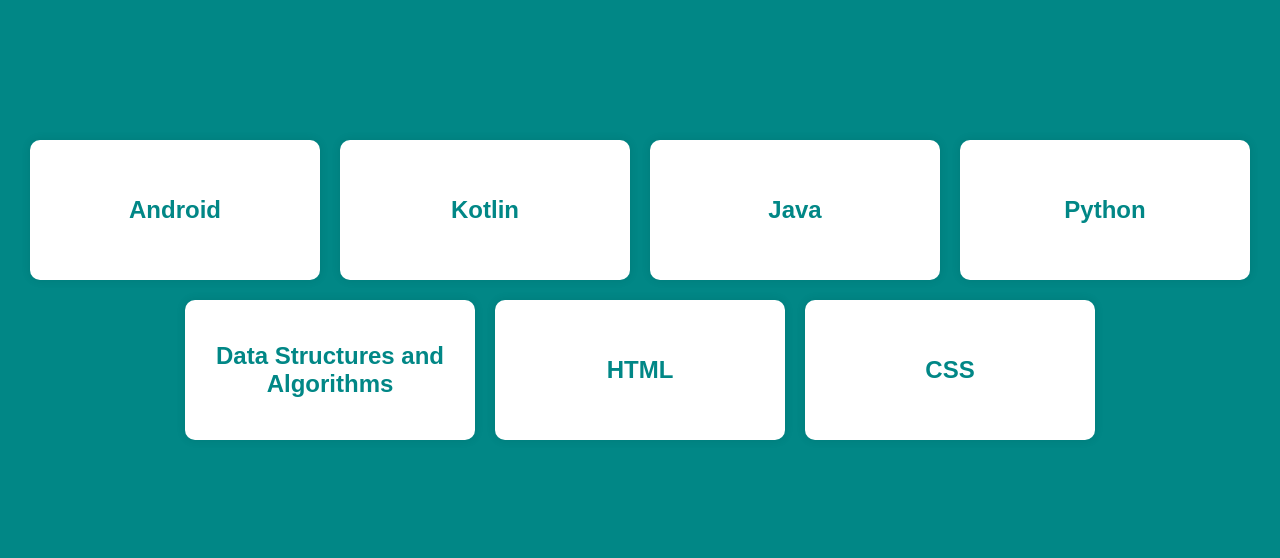
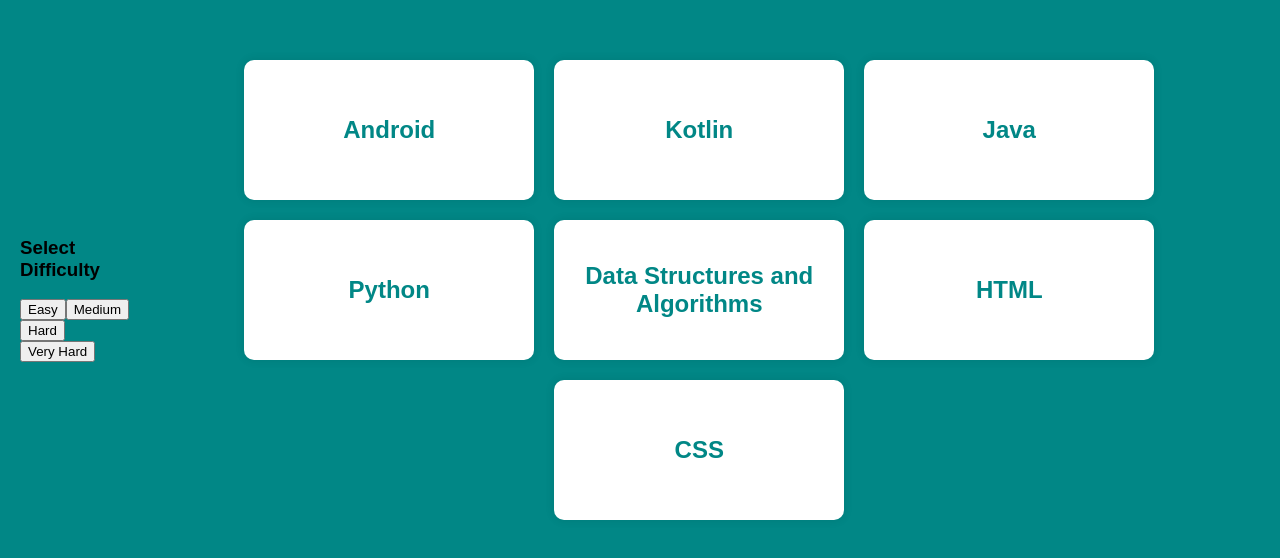
Before and after one commit to InquisitiveMindHasToKnow/StudySession, a React (Create React App) app: page / in a window 1280 px wide. Shown: the part 130-688 px from the top of the page. Built offline with nearby package versions, Linux system fonts and the light colour scheme.

Commit message:
Adds difficulty level to app on LandingPage.js. Amount of questions in quiz changes based on selection

```diff
--- a/src/components/LandingPage.js
+++ b/src/components/LandingPage.js
@@ -1,16 +1,24 @@
-import React from 'react';
+import React, { useState } from 'react';
 import { useNavigate } from 'react-router-dom';
 import '../css/LandingPage.css';
 
 const LandingPage = () => {
     const navigate = useNavigate();
+    const [difficulty, setDifficulty] = useState('easy'); // Default difficulty
 
     const handleCardClick = (category) => {
-        navigate(`/quiz/${category}`);
+        navigate(`/quiz/${category}?difficulty=${difficulty}`);
     };
 
     return (
         <div className="container">
+            <div className="difficulty-container">
+                <h3>Select Difficulty</h3>
+                <button onClick={() => setDifficulty('easy')} className={difficulty === 'easy' ? 'selected' : ''}>Easy</button>
+                <button onClick={() => setDifficulty('medium')} className={difficulty === 'medium' ? 'selected' : ''}>Medium</button>
+                <button onClick={() => setDifficulty('hard')} className={difficulty === 'hard' ? 'selected' : ''}>Hard</button>
+                <button onClick={() => setDifficulty('very-hard')} className={difficulty === 'very-hard' ? 'selected' : ''}>Very Hard</button>
+            </div>
             <div className="card-container">
                 <div className="card" onClick={() => handleCardClick('android')}>
                     <h2>Android</h2>
--- a/src/components/Quiz.js
+++ b/src/components/Quiz.js
@@ -1,20 +1,35 @@
 import React, { useState, useEffect } from 'react';
-import { useParams } from 'react-router-dom';
+import { useParams, useLocation } from 'react-router-dom';
 import '../css/Quiz.css';
 import quizQuestions from '../quiz_questions.json';
 
 const Quiz = () => {
     const { category } = useParams(); // Get category from URL
+    const location = useLocation(); // Get the location object to parse query parameters
     const [questions, setQuestions] = useState([]);
     const [selectedOptions, setSelectedOptions] = useState({});
     const [answeredQuestions, setAnsweredQuestions] = useState({}); // Tracks whether a question has been answered
     const [correctAnswers, setCorrectAnswers] = useState(0);
 
+    // Extract difficulty level from query parameters
+    const searchParams = new URLSearchParams(location.search);
+    const difficulty = searchParams.get('difficulty') || 'easy'; // Default to 'easy' if not specified
+
+    // Map difficulty levels to the number of questions
+    const difficultyMapping = {
+        easy: 12,
+        medium: 20,
+        hard: 30,
+        'very-hard': 40
+    };
+
+    const numberOfQuestions = difficultyMapping[difficulty] || 12; // Default to 12 if difficulty is not recognized
+
     useEffect(() => {
         // Filter questions by category and shuffle them to pick random ones
         const filteredQuestions = quizQuestions.filter(q => q.category === category);
         const shuffledQuestions = filteredQuestions.sort(() => 0.5 - Math.random());
-        const selectedQuestions = shuffledQuestions.slice(0, 12); // Select 12 questions
+        const selectedQuestions = shuffledQuestions.slice(0, numberOfQuestions); // Select questions based on difficulty
 
         // Shuffle options for each question
         const questionsWithShuffledOptions = selectedQuestions.map(q => ({
@@ -23,7 +38,7 @@ const Quiz = () => {
         }));
 
         setQuestions(questionsWithShuffledOptions);
-    }, [category]);
+    }, [category, numberOfQuestions]);
 
     const handleOptionClick = (questionIndex, option) => {
         // Prevent re-answering if already answered
@@ -44,7 +59,7 @@ const Quiz = () => {
             <div className="quiz-grid">
                 {questions.map((question, questionIndex) => (
                     <div key={questionIndex} className="quiz-box">
-                        <p>{questionIndex + 1 + ') '+question.question}</p>
+                        <p>{questionIndex + 1 + ') ' + question.question}</p>
                         <div className="options">
                             {question.options.map((option, optionIndex) => {
                                 const isCorrect = option === question.answer;
```
